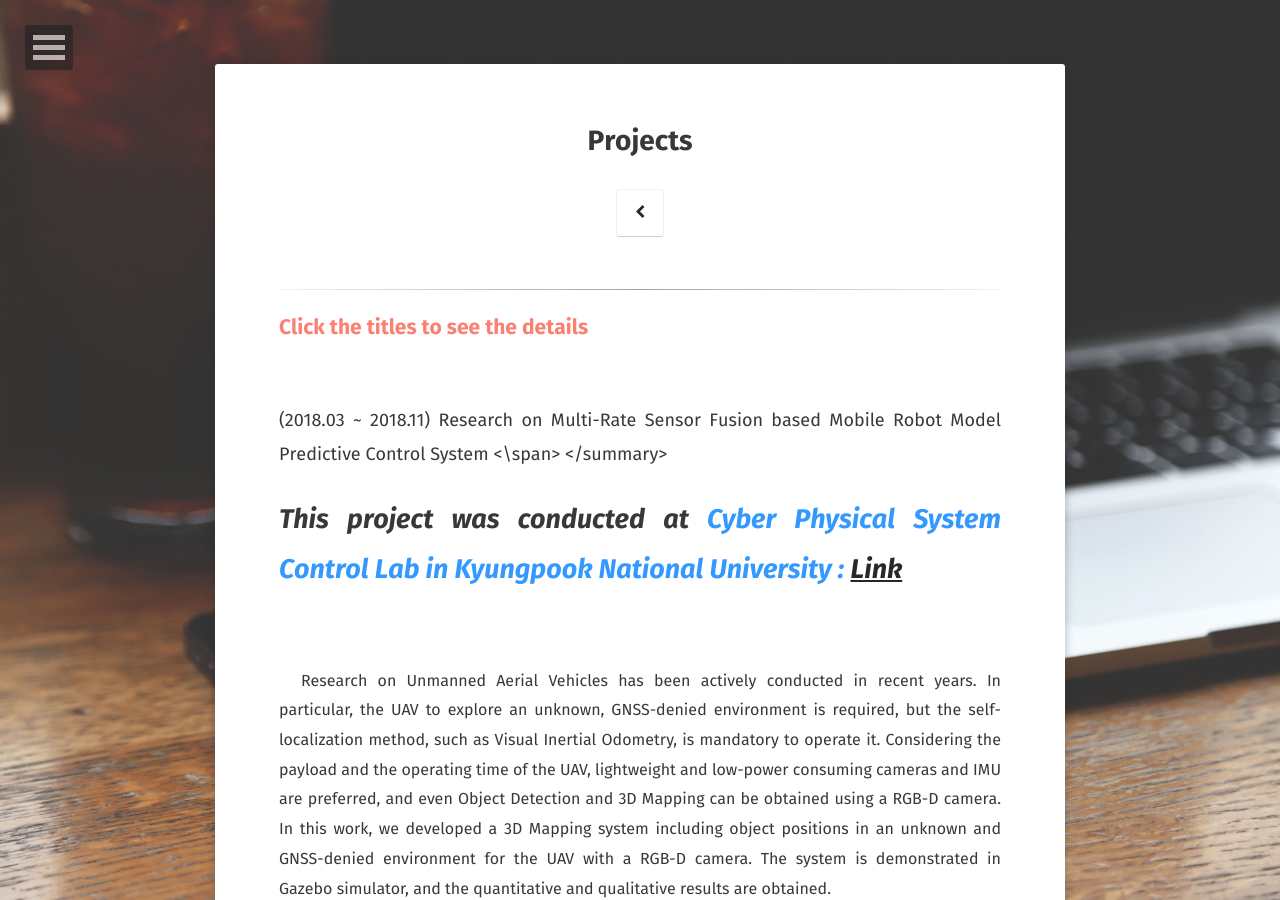
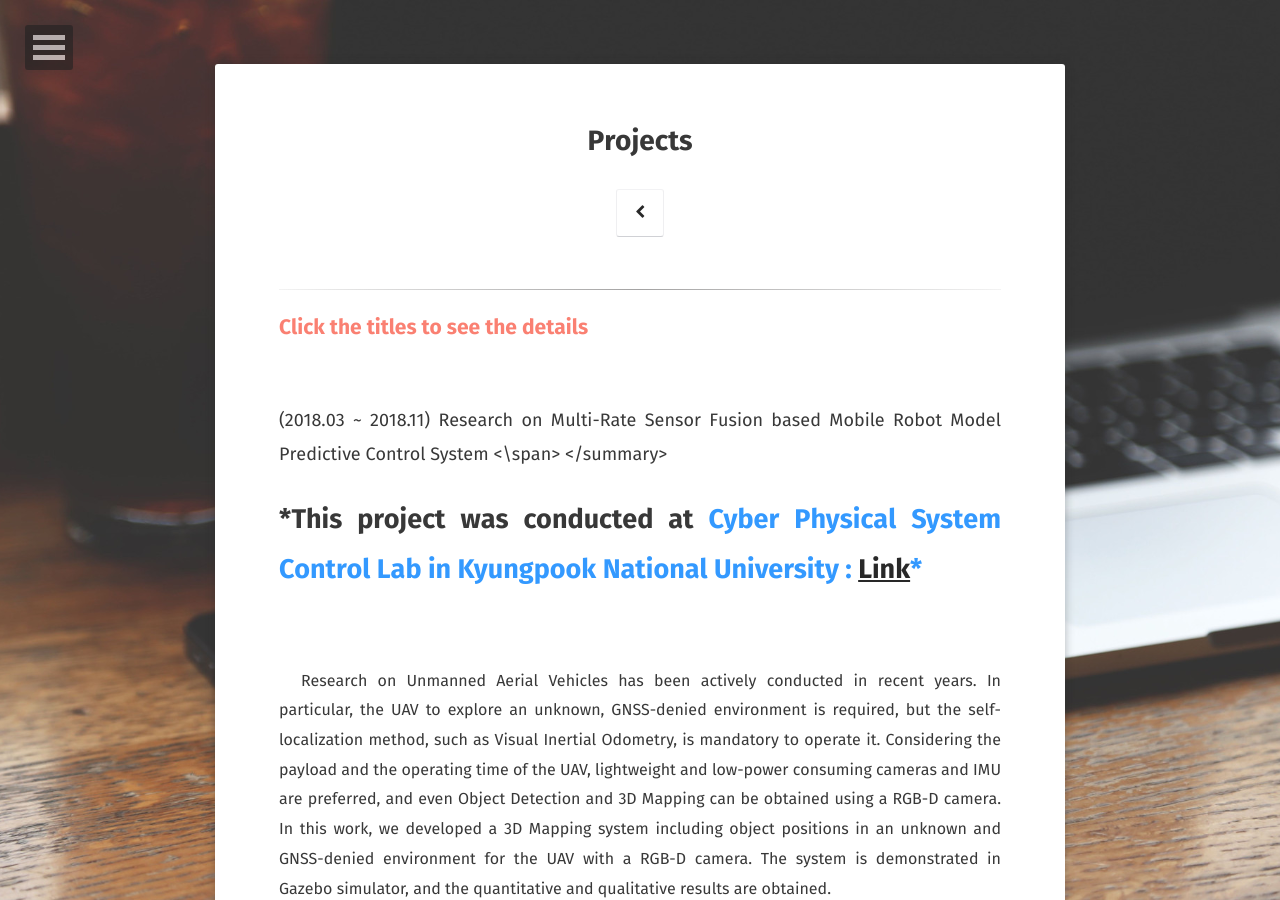
Before and after one commit to JongCheon-Park/JongCheon-Park.github.io, a Jekyll site: the page built from projects/index.md, in a window 1280 px wide and 900 px high. Built offline with Jekyll 4.4.1, drawn with Linux system fonts in a browser that asks for light colours; some web fonts are replaced.

Commit message:
Update index.md

```diff
--- a/projects/index.md
+++ b/projects/index.md
@@ -14,7 +14,7 @@ comments: false
 <details>
   <summary> <span style="font-size: 18px"> (2018.03 ~ 2018.11) Research on Multi-Rate Sensor Fusion based Mobile Robot Model Predictive Control System <\span> </summary>
   <div markdown="1">
-## *This project was conducted at <span style="color:#3399ff">Cyber Physical System Control Lab in Kyungpook National University : </span> [Link](http://control.knu.ac.kr/)*
+## *This project was conducted at <span style="color:#3399ff">Cyber Physical System Control Lab in Kyungpook National University : [Link](http://control.knu.ac.kr/)* </span>
   </div>
 <br>
 <p style="font-size:1rem;font-weight:400" onContextMenu="return false;" onselectstart="return false" ondragstart="return false">
```
